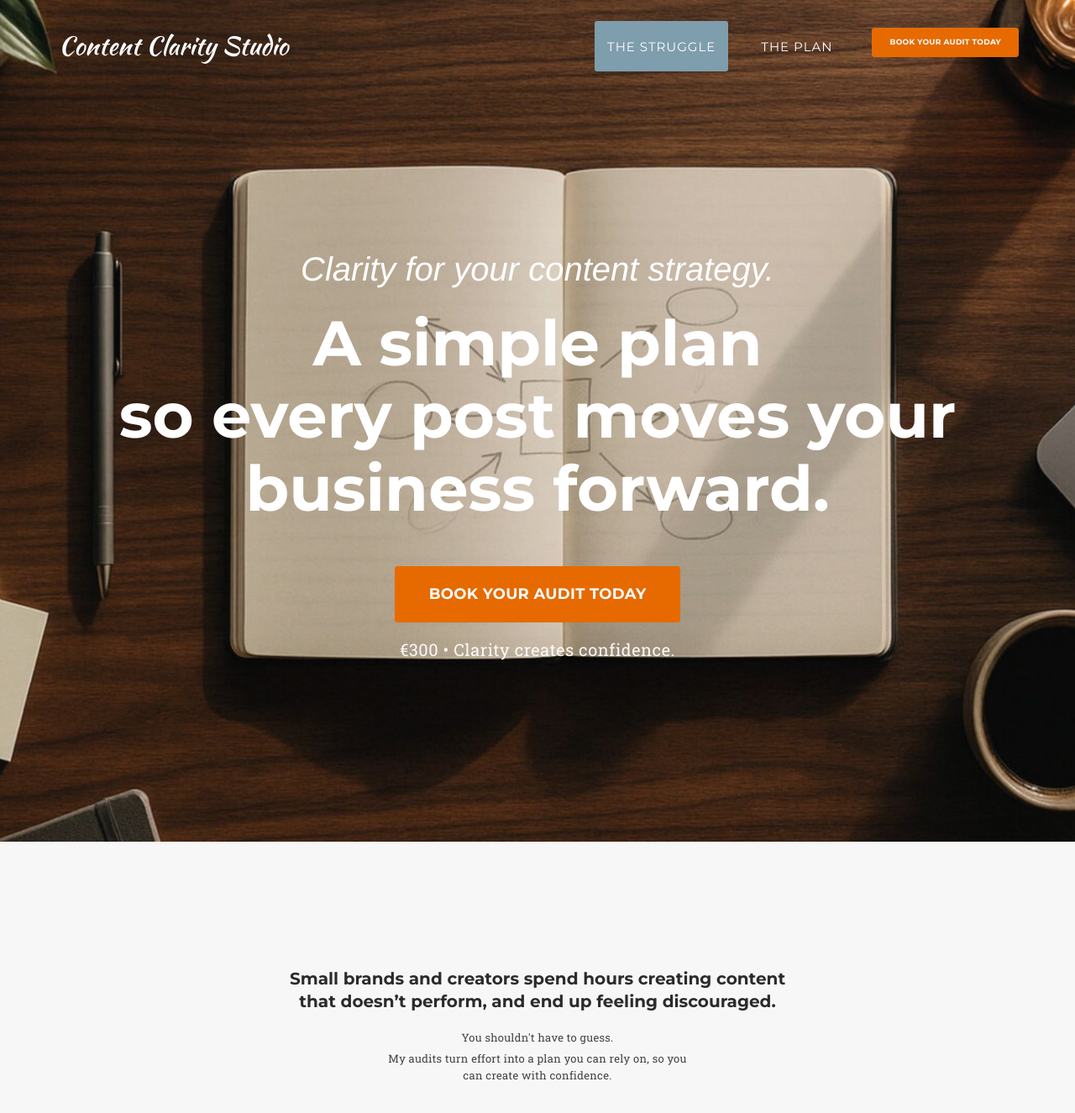
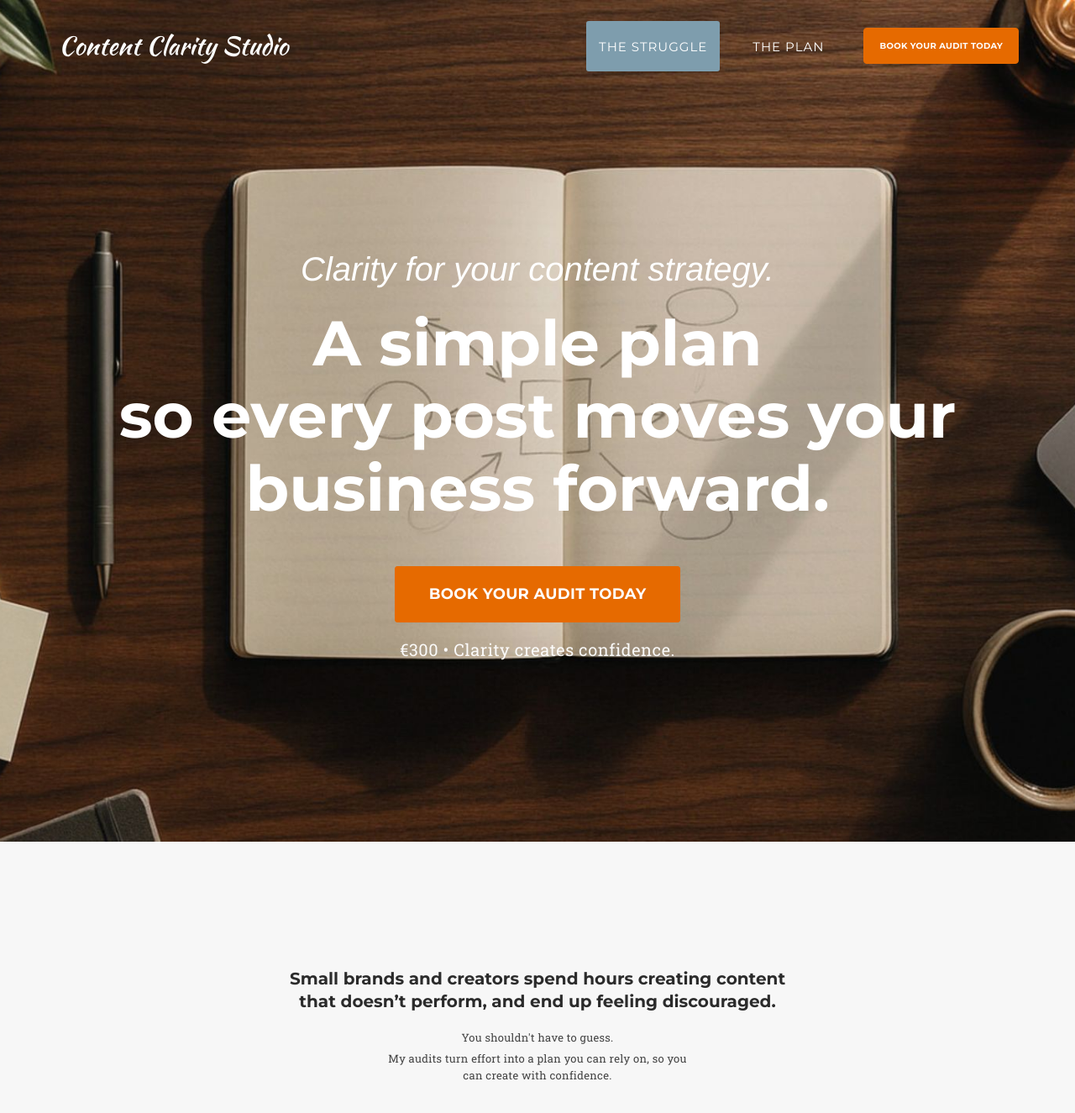
Before and after one commit to ContentClarityStudio/contentclaritystudio.github.io, a Jekyll site: the page built from index.html, in a window 1280 px wide and 1400 px high. Shown: the top 1325 px of the window at 84% size. Built offline with Jekyll 4.4.1, drawn with Linux system fonts in a browser that asks for light colours; some web fonts are replaced.

Commit message:
Update overrides.css
cta buttons main and nav

```diff
--- a/css/overrides.css
+++ b/css/overrides.css
@@ -144,21 +144,34 @@ header .intro-heading {
 }
 
 
-/* Make CTA button same size as other nav buttons */
-.navbar-nav > li > .btn.btn-cta {
-  padding: 10px 20px !important; /* match size of blue buttons */
-  font-size: 0.9rem !important;  /* same font size as links */
-  line-height: 1.4 !important;
-  border-radius: 3px;            /* optional: same corner roundness */
-  background-color: #e66a00;
+/* CTA buttons (hero + navbar): base #e66a00, hover #cc5f00 */
+.btn.btn-primary.btn-cta {
+  background-color: #e66a00;   /* base orange */
   border-color: #e66a00;
   color: #fff;
+  font-weight: 700;
+  letter-spacing: 0.3px;
+  transition: all 0.2s ease-in-out;
 }
 
-/* Keep hover consistent but subtle */
-.navbar-nav > li > .btn.btn-cta:hover,
-.navbar-nav > li > .btn.btn-cta:focus {
+/* Hover effect for both hero + navbar CTAs */
+.btn.btn-primary.btn-cta:hover,
+.btn.btn-primary.btn-cta:focus {
   background-color: #cc5f00;
   border-color: #cc5f00;
   color: #fff;
+  transform: translateY(-1px);
+  box-shadow: 0 3px 10px rgba(0,0,0,0.25);
 }
+
+/* Adjust navbar CTA spacing (not sizing) */
+.navbar-nav > li > .btn.btn-primary.btn-cta {
+  margin-top: 8px;
+  margin-bottom: 8px;
+}
+@media (max-width: 767px) {
+  .navbar-nav > li > .btn.btn-primary.btn-cta {
+    margin-top: 10px;
+    margin-bottom: 10px;
+  }
+}
```
